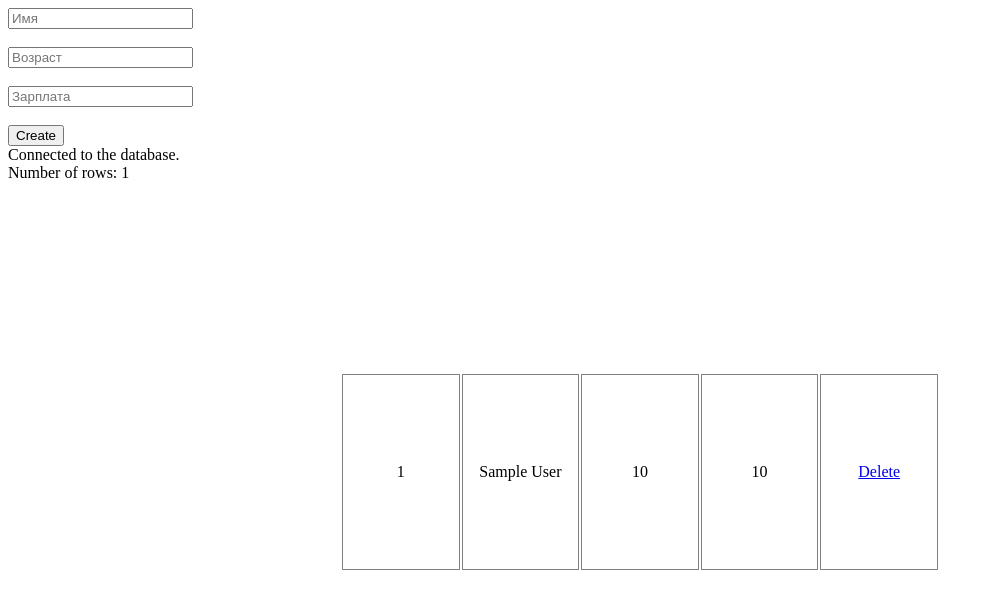
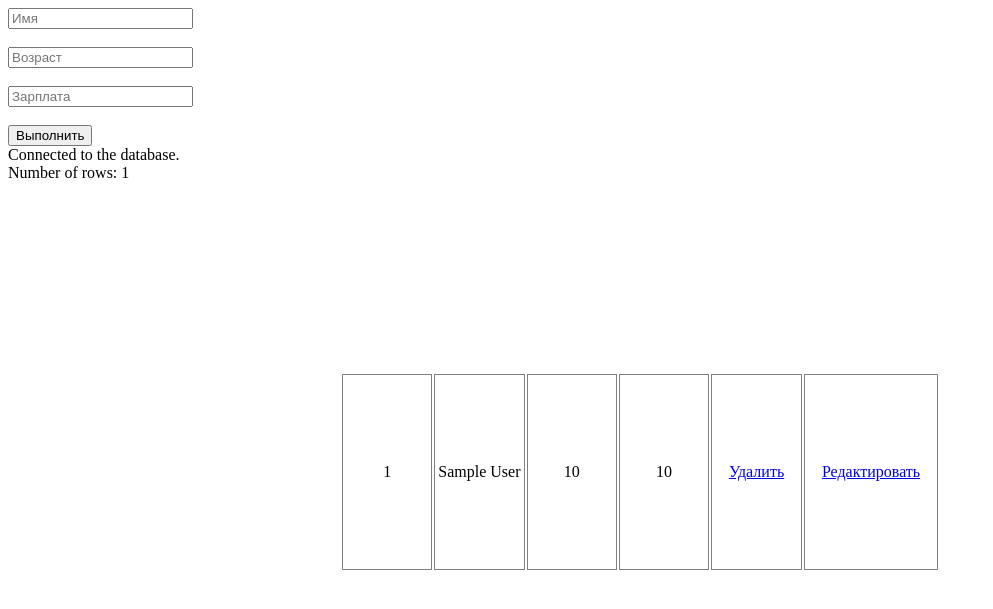
Before and after one commit to ImKati/php_table, a PHP site: page /index.php in a window 1280 px wide. Shown: the top 609 px of the page, without its empty margins (0-993 px from the left). Run offline with PHP 8.4, Linux system fonts and the light colour scheme; tables that the repository leaves empty or names only in its code hold one stand-in row (values such as "Sample post").

Commit message:
first commit

```diff
--- a/index.php
+++ b/index.php
@@ -16,7 +16,7 @@
     <input type="text" name="name" placeholder="Имя"><br><br>
     <input type="text" name="age" placeholder="Возраст"><br><br>
     <input type="text" name="salary" placeholder="Зарплата"><br><br>
-    <button type="submit">Create</button>
+    <button type="submit">Выполнить</button>
 </form>
 </body>
 
@@ -45,9 +45,12 @@ while ($user = mysqli_fetch_assoc($result)) {
     <td>" . $user['name'] . "</td>
     <td>" . $user['age'] . "</td>
     <td>" . $user['salary'] . "</td>
-    <td><a href='index.php?del={$user['id']}'>Delete</a></td>
+    <td><a href='index.php?del={$user['id']}'>Удалить</a></td>
+    <td><a href= 'index.php?edit={$user['id']}' target='_blank'>Редактировать</href></td>
+
 </tr>";
 }
+
 
 echo "</table>";
 
@@ -67,8 +70,28 @@ if (isset($_POST['name']) && isset($_POST['age']) && isset($_POST['salary'])) {
     $name = $_POST['name'];
     $age = $_POST['age'];
     $salary = $_POST['salary'];
-    //echo "INSERT INTO users (name, age , salary) values ($name, $age, $salary)";
     $result = $conn->query("INSERT INTO users (name, age , salary) values ('$name', '$age', '$salary')");
 
     header("Location: index.php");
 }
+
+if ((!empty($_REQUEST['name'])) and
+    !empty($_REQUEST['age']) and
+    !empty($_REQUEST['salary'])) {
+    $names = ($_REQUEST['name']);
+    $age = strip_tags($_REQUEST['age']);
+    $salary = strip_tags($_REQUEST['salary']);
+    $name = mysqli_real_escape_string($connections, $names);
+    if (isset($_REQUEST['upd'])) {
+        if (!empty($_REQUEST)) {
+            $upd = $_REQUEST['upd'];
+        }
+        $query = ("UPDATE users SET name='$name', age= '$age' , salary= '$salary'  WHERE id= $upd ");
+        $result = mysqli_query($connections, $query) or die(mysqli_error($connections));
+        if (!$result) {
+            die("Database query failed");
+        }
+    }
+    header("Location:index.php");
+    exit;
+}
```
